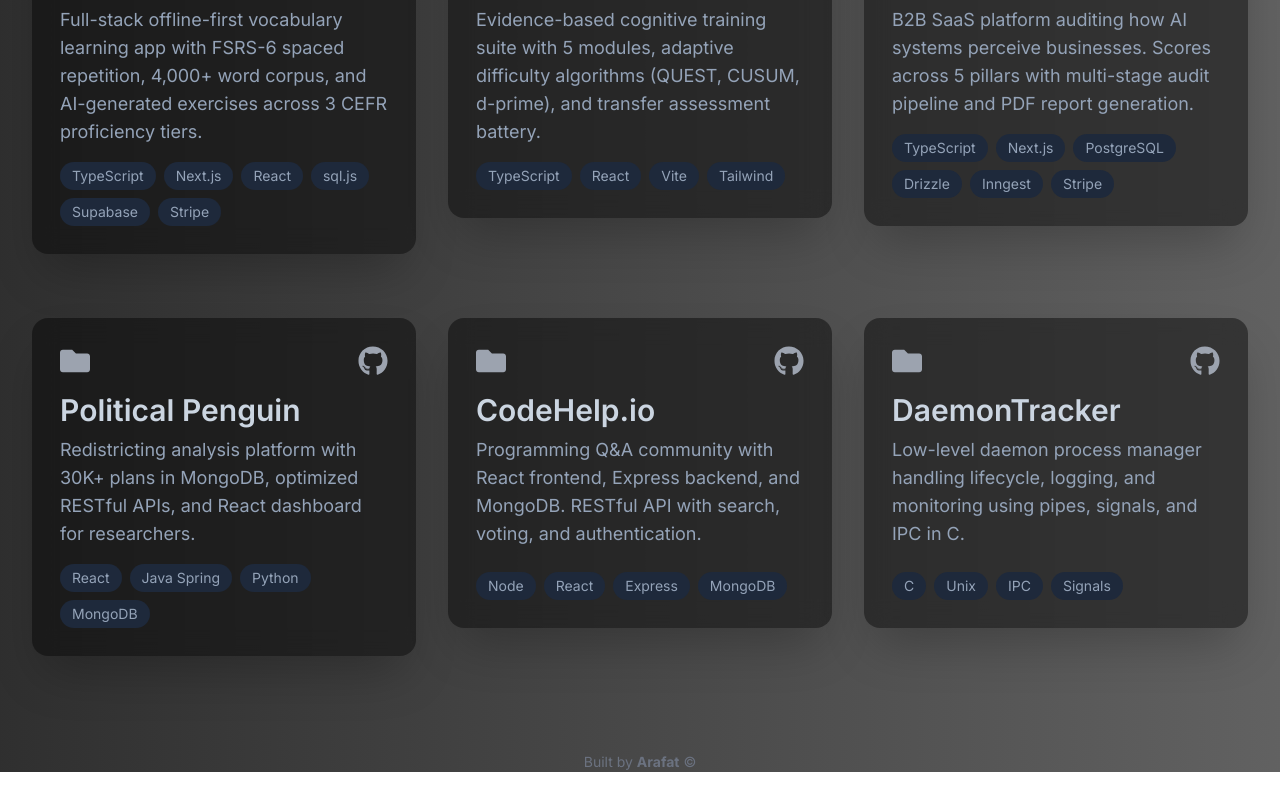
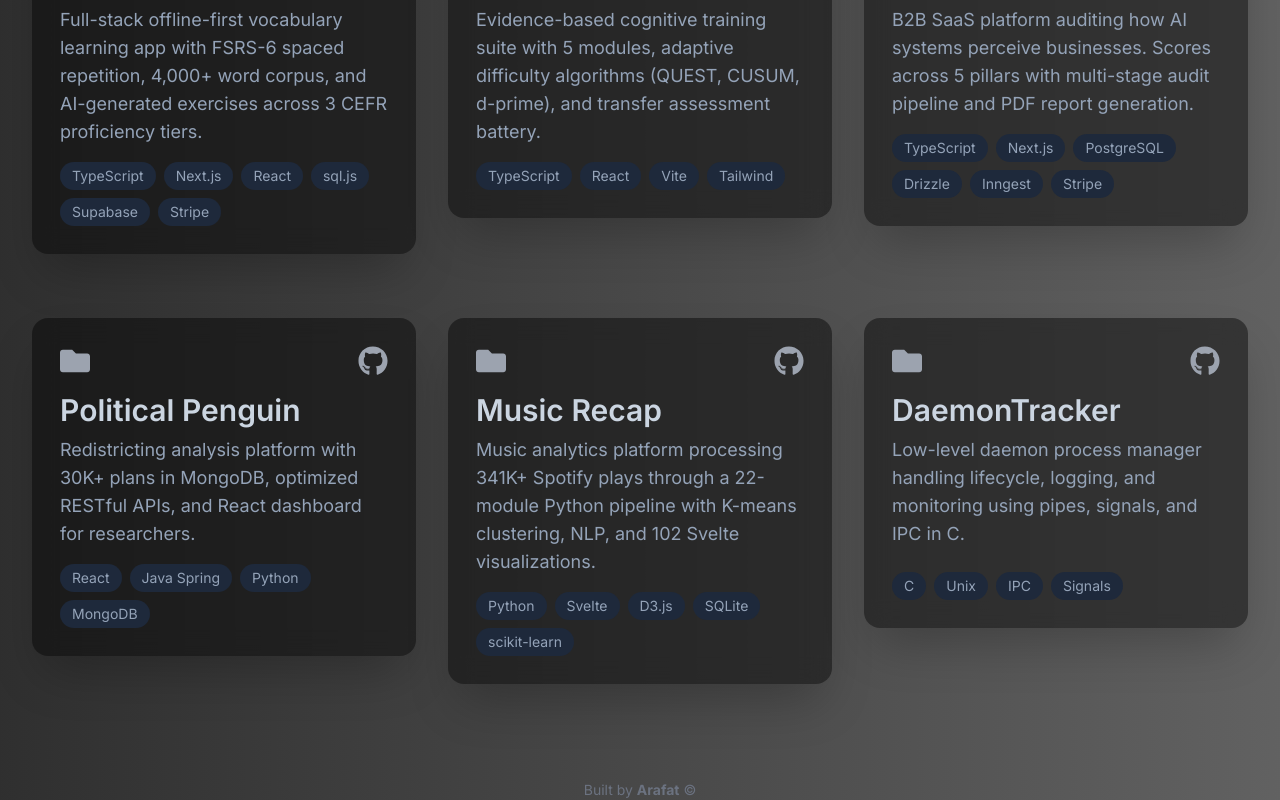
Before and after one commit to Arafat04H09/Portfolio, a React (Vite) app: page / in a window 1280 px wide. Shown: the part 3879-4679 px from the top of the page. Before the commit the page ends 4651 px from the top, so only its background shows below. Built offline with nearby package versions, Linux system fonts and the light colour scheme; no server answers; a web font is replaced by a local one.

Commit message:
feat: replace CodeHelp.io with Music Recap on projects page

```diff
--- a/src/Pages/Projects.tsx
+++ b/src/Pages/Projects.tsx
@@ -35,10 +35,10 @@ const Projects = () => {
               githubLink="https://github.com/Arafat04H09/PoliticalPenguin"
             />
             <Project
-              title="CodeHelp.io"
-              description="Programming Q&A community with React frontend, Express backend, and MongoDB. RESTful API with search, voting, and authentication."
-              techStack={["Node", "React", "Express", "MongoDB"]}
-              githubLink="https://github.com/Arafat04H09/CodeHelp.io"
+              title="Music Recap"
+              description="Music analytics platform processing 341K+ Spotify plays through a 22-module Python pipeline with K-means clustering, NLP, and 102 Svelte visualizations."
+              techStack={["Python", "Svelte", "D3.js", "SQLite", "scikit-learn"]}
+              githubLink="https://github.com/Arafat04H09/music-recap"
             />
             <Project
               title="DaemonTracker"
```
